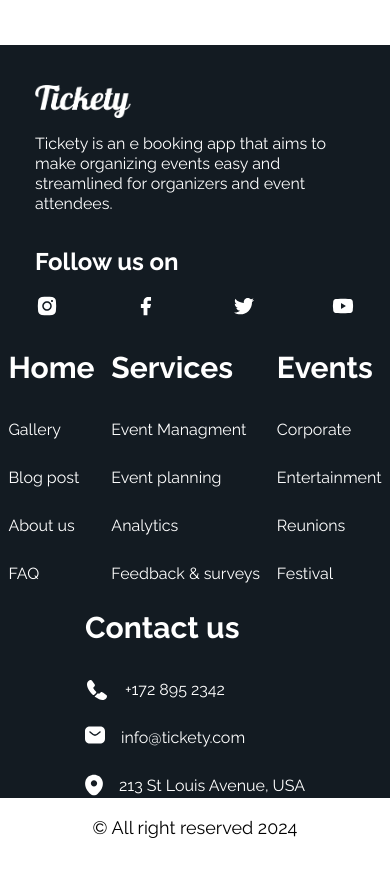
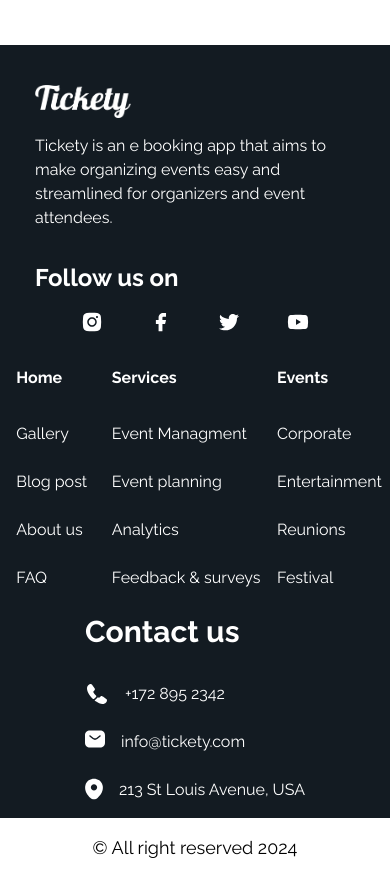
Before and after one commit to asmaaHamdym/Tickety, a React (Vite) app: page / in a window 390 px wide. Shown: the part 4920-5798 px from the top of the page. Built offline with nearby package versions, Linux system fonts and the light colour scheme; no server answers.

Commit message:
refactored the footer component

```diff
--- a/src/components/Footer.jsx
+++ b/src/components/Footer.jsx
@@ -9,12 +9,12 @@ const Footer = () => {
             <div className="w-24 pb-4">
               <img src={tickety} alt="Logo Icon"></img>
             </div>
-            <p className="max-w-xs font-raleway font-lg text-base leading-5 pb-4">
+            <p className="max-w-xs font-raleway font-lg text-base md:leading-5 pb-4">
               Tickety is an e booking app that aims to make organizing events
               easy and streamlined for organizers and event attendees.
             </p>
             <h1 className="text-2xl font-bold py-4">Follow us on</h1>
-            <div className="flex gab-4 justify-between pb-8">
+            <div className="flex justify-evenly md:justify-between pb-8">
               <a href="https://www.instagram.com/" target="_blanke">
                 <svg
                   width="24"
@@ -81,22 +81,22 @@ const Footer = () => {
               </a>
             </div>
           </div>
-          <div className="flex flex-col">
-            <h1 className="text-3xl font-bold pb-8">Home</h1>
+          <div className="flex flex-col px-2">
+            <h1 className="md:text-3xl font-bold pb-8">Home</h1>
             <h4 className="pb-6">Gallery</h4>
             <h4 className="pb-6">Blog post</h4>
             <h4 className="pb-6">About us</h4>
             <h4 className="pb-6">FAQ</h4>
           </div>
           <div className="flex flex-col">
-            <h1 className="text-3xl font-bold pb-8">Services</h1>
+            <h1 className="md:text-3xl font-bold pb-8">Services</h1>
             <h4 className="pb-6">Event Managment</h4>
             <h4 className="pb-6">Event planning</h4>
             <h4 className="pb-6">Analytics</h4>
             <h4 className="pb-6">Feedback & surveys</h4>
           </div>
           <div className="flex flex-col">
-            <h1 className="text-3xl font-bold pb-8">Events</h1>
+            <h1 className="md:text-3xl font-bold pb-8">Events</h1>
             <h4 className="pb-6">Corporate</h4>
             <h4 className="pb-6">Entertainment</h4>
             <h4 className="pb-6">Reunions</h4>
@@ -152,7 +152,7 @@ const Footer = () => {
                   fill="white"
                 />
               </svg>
-              <h4 className="item">213 St Louis Avenue, USA</h4>
+              <h4 className="item mb-4">213 St Louis Avenue, USA</h4>
             </div>
           </div>
         </div>
--- a/src/pages/ManageEvent.jsx
+++ b/src/pages/ManageEvent.jsx
@@ -100,9 +100,9 @@ const ManageEvent = () => {
         <div className='md:w-3/4 w-full items-center mx-auto'>
           <div className=''>
 
-            <div className='py-6 px-12'>
+            <div className='py-6 md:px-12 px-6'>
 
-              <div className='mt-6 mb-2'>
+              <div className='md:mt-6 mb-2'>
                 <p className='mb-1 text-[#212D3A] text-sm'>Upload event image</p>
 
                 <div className='p-10 flex justify-center bg-cover bg-center' style={{ backgroundImage: `url(${uploadImage})`}}>
```
